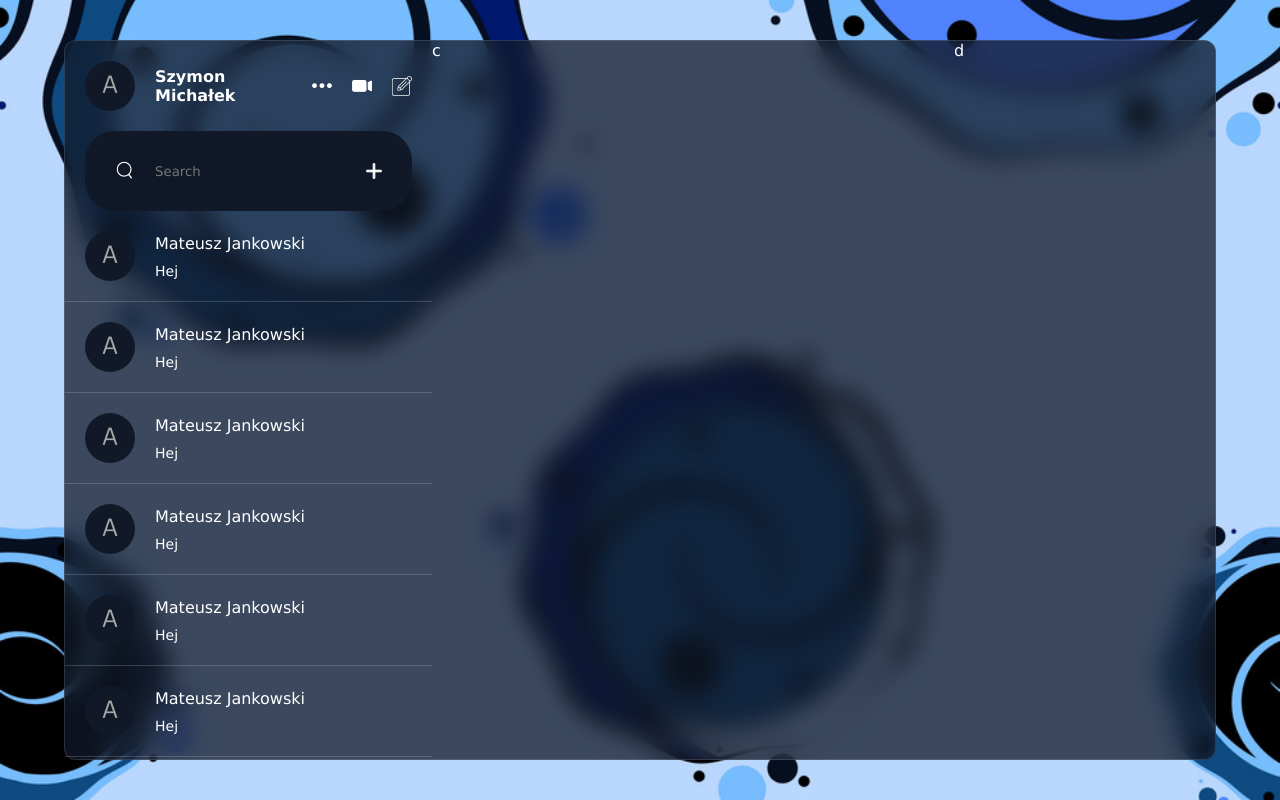
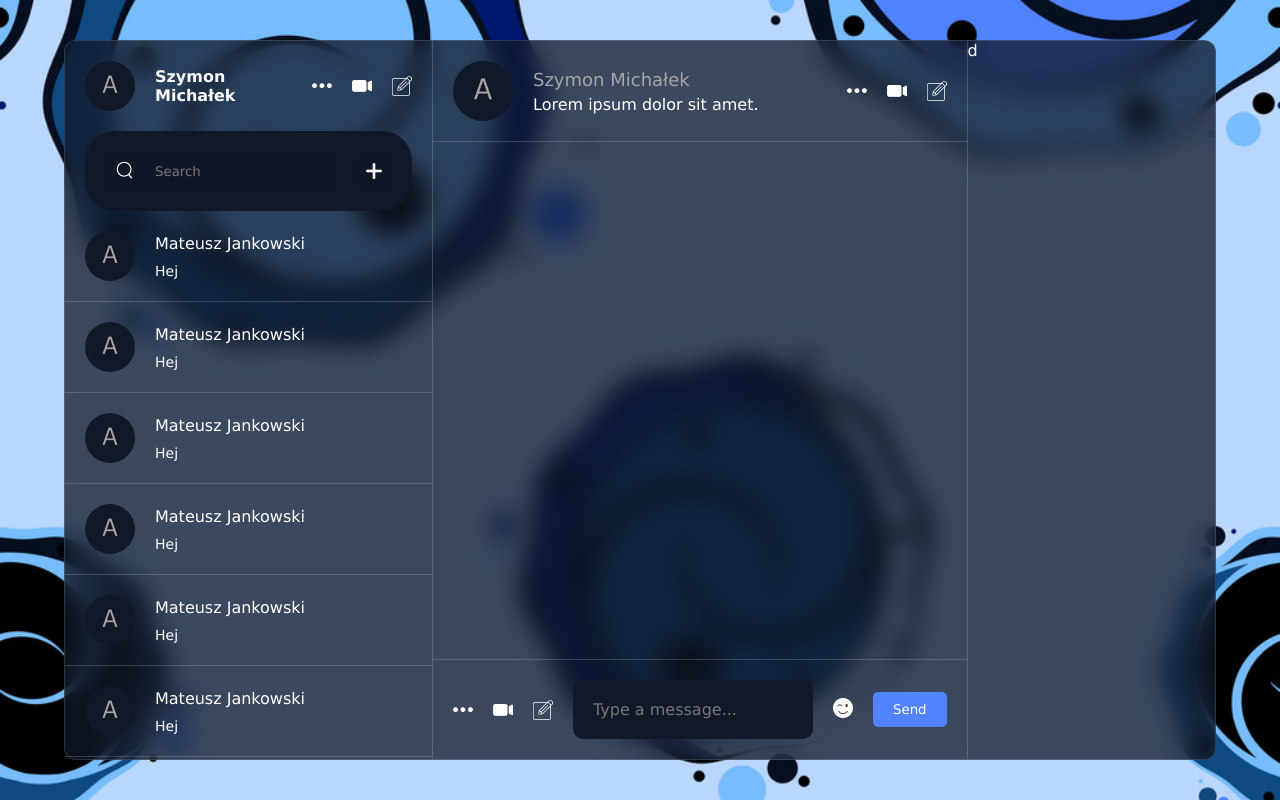
Before and after one commit to emdes515/react-firebase-chat, a React (Vite) app: page / in a window 1280 px wide. Built offline with nearby package versions, Linux system fonts and the light colour scheme.

Commit message:
add: center panel, top and bottom section of chat UI

```diff
--- a/package.json
+++ b/package.json
@@ -10,6 +10,7 @@
     "preview": "vite preview"
   },
   "dependencies": {
+    "emoji-picker-react": "^4.10.0",
     "react": "^18.2.0",
     "react-dom": "^18.2.0"
   },
--- a/src/components/Chat/Chat.css
+++ b/src/components/Chat/Chat.css
@@ -1,3 +1,117 @@
 .chat {
 	flex: 2;
+	border-left: 1px solid #dddddd35;
+	border-right: 1px solid #dddddd35;
+	height: 100%;
+	display: flex;
+	flex-direction: column;
+	.top {
+		padding: 20px;
+		display: flex;
+		align-items: center;
+		justify-content: space-between;
+		border-bottom: 1px solid #dddddd35;
+	}
+
+	.user {
+		display: flex;
+		align-items: center;
+		gap: 20px;
+
+		img {
+			width: 60px;
+			-webkit-border-radius: 50%;
+			-moz-border-radius: 50%;
+			-ms-border-radius: 50%;
+			-o-border-radius: 50%;
+			border-radius: 50%;
+			object-fit: cover;
+		}
+
+		.texts {
+			display: flex;
+			flex-direction: column;
+			gap: 5px;
+
+			span {
+				font-size: 18px;
+				font-weight: 300;
+				color: #a5a5a5;
+			}
+		}
+	}
+
+	.icons {
+		display: flex;
+		gap: 20px;
+
+		img {
+			width: 20px;
+			height: 20px;
+			cursor: pointer;
+		}
+	}
+
+	.center {
+		padding: 20px;
+		flex: 1;
+	}
+
+	.bottom {
+		padding: 20px;
+		display: flex;
+		align-items: center;
+		justify-content: space-between;
+		border-top: 1px solid #dddddd35;
+		gap: 20px;
+		margin-top: auto;
+
+		.icons {
+			display: flex;
+			gap: 20px;
+		}
+
+		img {
+			width: 20px;
+			height: 20px;
+			cursor: pointer;
+		}
+
+		input {
+			flex: 1;
+			background-color: rgb(17, 25, 40);
+			border: none;
+			outline: none;
+			color: white;
+			padding: 20px;
+			-webkit-border-radius: 10px;
+			-moz-border-radius: 10px;
+			-ms-border-radius: 10px;
+			-o-border-radius: 10px;
+			border-radius: 10px;
+			font-size: 16px;
+		}
+
+		.emoji {
+			position: relative;
+		}
+
+		.picker {
+			position: absolute;
+			bottom: 50px;
+			left: 0px;
+		}
+
+		.sendButton {
+			background-color: #5183fe;
+			color: white;
+			padding: 10px 20px;
+			border: none;
+			-webkit-border-radius: 5px;
+			-moz-border-radius: 5px;
+			-ms-border-radius: 5px;
+			-o-border-radius: 5px;
+			border-radius: 5px;
+		}
+	}
 }
--- a/src/components/Chat/Chat.jsx
+++ b/src/components/Chat/Chat.jsx
@@ -1,8 +1,84 @@
-import React from 'react';
+import React, { useState } from 'react';
 import './Chat.css';
+import EmojiPicker from 'emoji-picker-react';
 
 const Chat = () => {
-	return <div className="chat">c</div>;
+	const [isOpen, setIsOpen] = useState(false);
+	const [text, setText] = useState('');
+
+	const handleEmoji = (event) => {
+		setText((prev) => prev + event.emoji);
+	};
+
+	console.log(text);
+
+	return (
+		<div className="chat">
+			<div className="top">
+				<div className="user">
+					<img
+						src="./avatar.png"
+						alt=""
+					/>
+					<div className="texts">
+						<span>Szymon Michałek</span>
+						<p>Lorem ipsum dolor sit amet.</p>
+					</div>
+				</div>
+				<div className="icons">
+					<img
+						src="./more.png"
+						alt=""
+					/>
+					<img
+						src="./video.png"
+						alt=""
+					/>
+					<img
+						src="./edit.png"
+						alt=""
+					/>
+				</div>
+			</div>
+			<div className="center"></div>
+			<div className="bottom">
+				<div className="icons">
+					<img
+						src="./more.png"
+						alt=""
+					/>
+					<img
+						src="./video.png"
+						alt=""
+					/>
+					<img
+						src="./edit.png"
+						alt=""
+					/>
+				</div>
+				<input
+					type="text"
+					placeholder="Type a message..."
+					onChange={(event) => setText(event.target.value)}
+					value={text}
+				/>
+				<div className="emoji">
+					<img
+						src="./emoji.png"
+						alt=""
+						onClick={() => setIsOpen((prev) => !prev)}
+					/>
+					<div className="picker">
+						<EmojiPicker
+							open={isOpen}
+							onEmojiClick={handleEmoji}
+						/>
+					</div>
+				</div>
+				<button className="sendButton">Send</button>
+			</div>
+		</div>
+	);
 };
 
 export default Chat;
```
Also changed, not shown: 1 other file (tests, documents, lock files or other folders).
